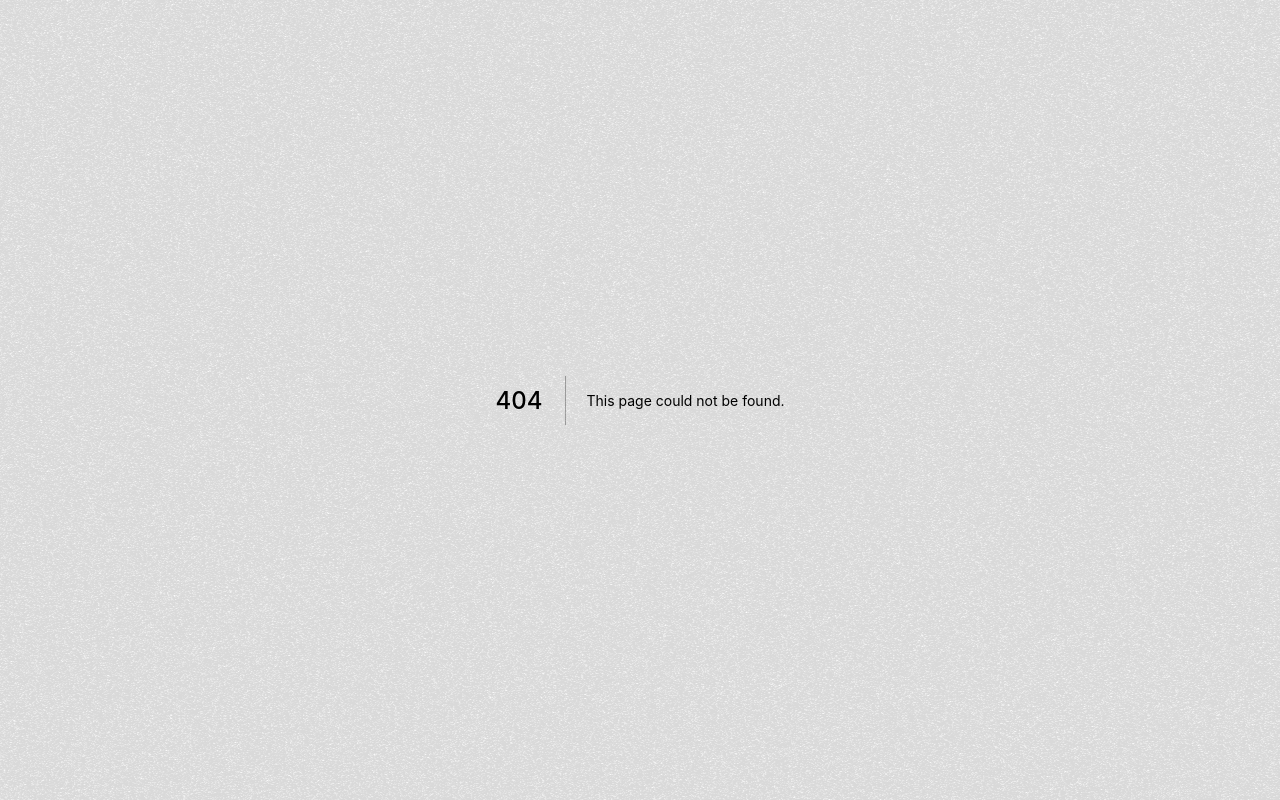
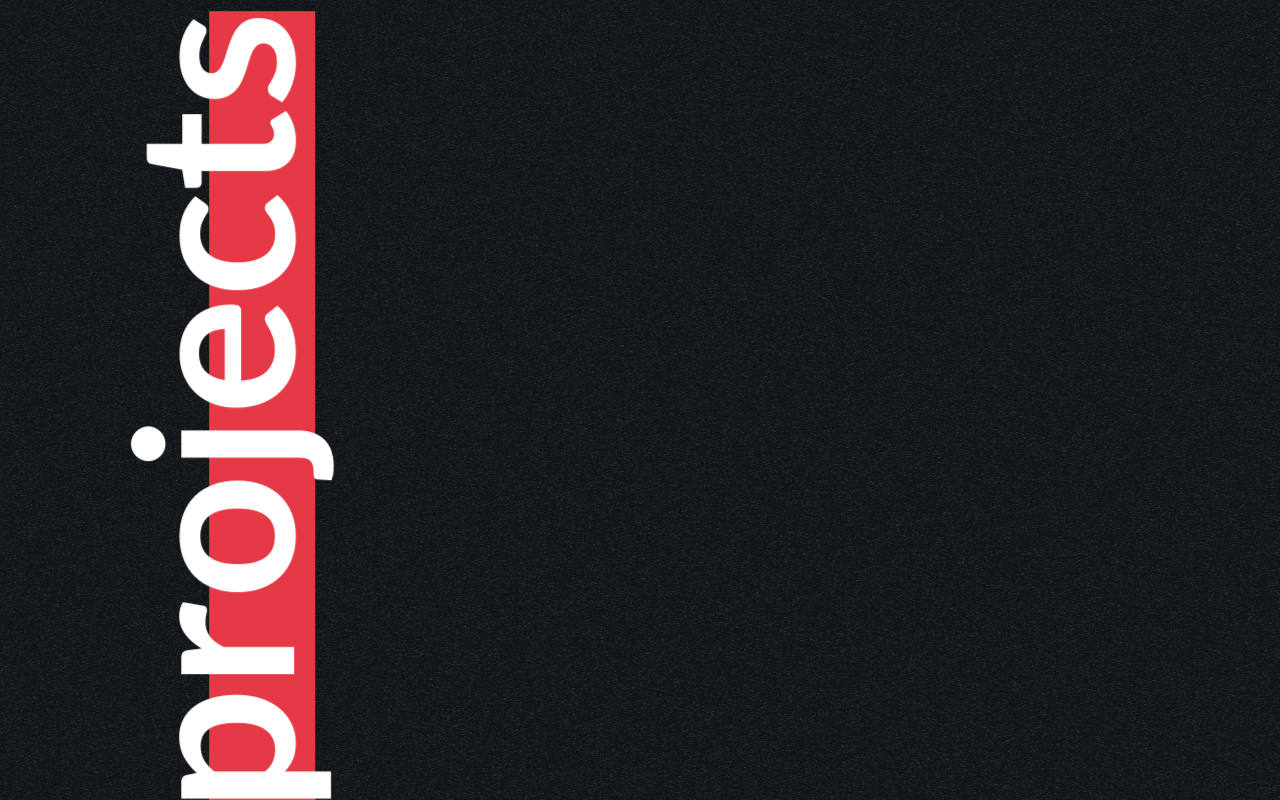
Before and after one commit to frostzt/frostzt, a Next.js app: page /projects in a window 1280 px wide. Before the commit this address had no page. Built offline with nearby package versions, Linux system fonts and the light colour scheme.

Commit message:
creating the projects page

```diff
--- a/pages/api/hello.ts
+++ /dev/null
@@ -1,10 +0,0 @@
-// Next.js API route support: https://nextjs.org/docs/api-routes/introduction
-import type { NextApiRequest, NextApiResponse } from 'next'
-
-type Data = {
-  name: string
-}
-
-export default (req: NextApiRequest, res: NextApiResponse<Data>) => {
-  res.status(200).json({ name: 'John Doe' })
-}
--- /dev/null
+++ b/pages/projects/index.module.scss
@@ -0,0 +1,37 @@
+.container {
+  width: 100vw;
+  display: flex;
+  position: relative;
+
+  .fixed {
+    width: 15%;
+    height: 100%;
+  }
+
+  .projectsContainer {
+    width: 85%;
+    height: 100%;
+  }
+
+  .projectTitle {
+    z-index: 100;
+    cursor: pointer;
+    position: fixed;
+    font-size: 25rem;
+    transition: all 0.3s;
+    color: var(--text-color);
+
+    &::before {
+      left: 0;
+      top: 50%;
+      content: "";
+      z-index: -1;
+      width: 100%;
+      height: 40%;
+      position: absolute;
+      transition: all 0.3s;
+      display: inline-block;
+      background-color: var(--primary-color);
+    }
+  }
+}
--- /dev/null
+++ b/pages/projects/index.tsx
@@ -0,0 +1,38 @@
+import Head from "next/head";
+
+// Styles and animations
+import { motion } from "framer-motion";
+import styles from "./index.module.scss";
+
+const Projects = () => {
+  return (
+    <motion.div className={styles.container}>
+      <Head>
+        <title>Projects</title>
+      </Head>
+      <motion.h2
+        initial={{
+          fontSize: "25rem",
+          top: "50%",
+          left: "50%",
+          transform: "translate(-50%, -50%)",
+        }}
+        animate={{
+          left: "-15%",
+          top: "35%",
+          fontSize: "22rem",
+          transform: "translate(-50%, -50%)",
+          rotateZ: "-90deg",
+        }}
+        transition={{ duration: 0.8 }}
+        className={styles.projectTitle}
+      >
+        projects
+      </motion.h2>
+      <motion.div className={styles.fixed}></motion.div>
+      <motion.div className={styles.projectsContainer}></motion.div>
+    </motion.div>
+  );
+};
+
+export default Projects;
```
